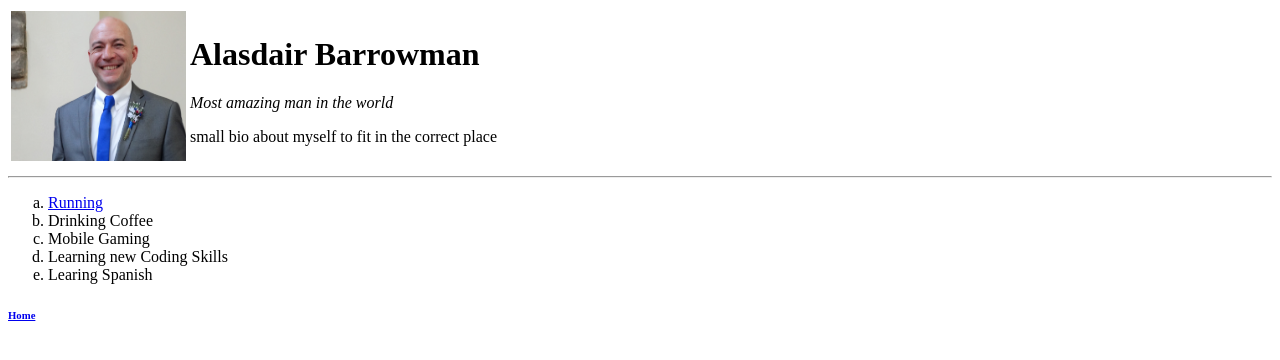
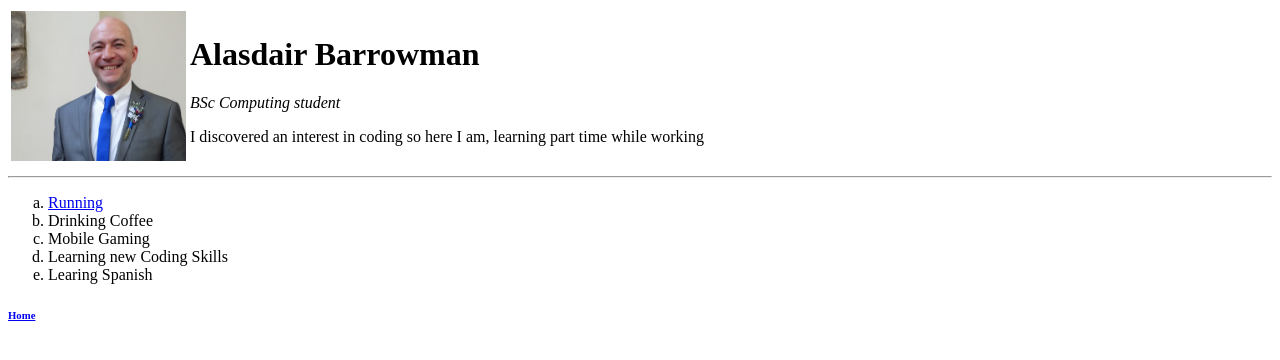
Before and after one commit to alabarr/cv, a plain HTML site: page hobbies.html in a window 1280 px wide. Drawn offline with Linux system fonts and the light colour scheme.

Commit message:
Update hobbies.html

```diff
--- a/hobbies.html
+++ b/hobbies.html
@@ -7,10 +7,10 @@
   <body>
     <table>
       <tr>
-        <td><img src="images/profile.jpg" alt="Aly" width="175" height="150"</td>
+        <td><img src="Images/profile.jpg" alt="Aly" width="175" height="150"</td>
         <td>  <h1>Alasdair Barrowman</h1>
-                  <p><i>Most amazing man in <em>the world</em></i></p>
-          <p>small bio about myself to fit in the correct place</p></td>
+                  <p><i>BSc Computing student</em></i></p>
+          <p>I discovered an interest in coding so here I am, learning part time while working</p></td>
       </tr>
     </table>
 
```
